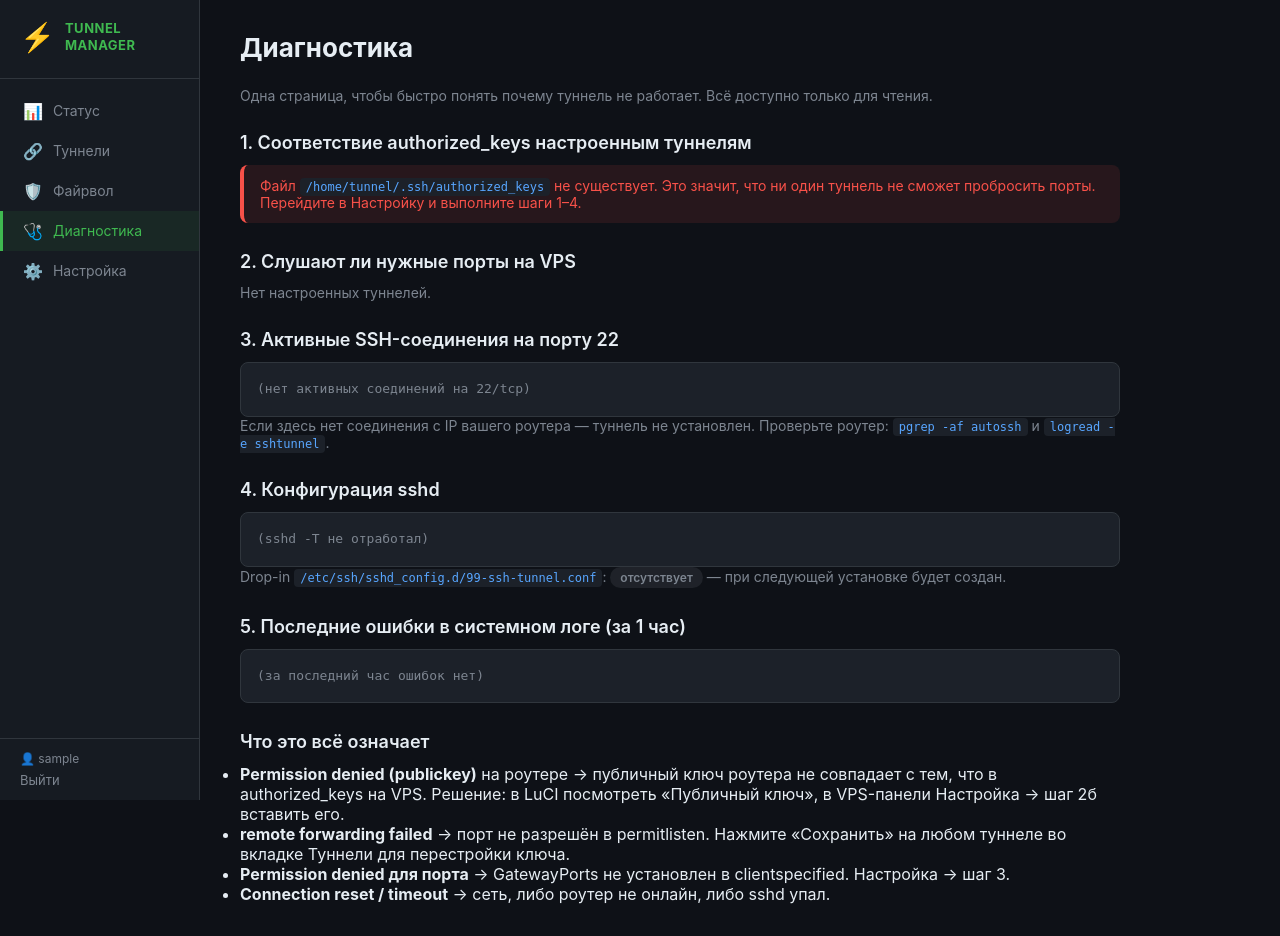
After one commit to youenmy/ssh-tunnel-manager, a Flask app: page /diagnostics in a window 1280 px wide. The commit adds this page. Run offline with Flask 3, Linux system fonts and the light colour scheme; the visitor is signed in with stand-in values (Sample User, id 1).

Commit message:
v2: key validation, test-connection button, diagnostics page
- OpenWrt init: validate SSH key with ssh-keygen -y before start
- LuCI: Test Connection button, show public key, auto-backup on replace
- VPS: new /diagnostics page
- VPS installer: sshd_config.d drop-in instead of editing sshd_config
- Default ServerAliveInterval lowered to 15s
- README: Troubleshooting section

```diff
--- a/vps/app.py
+++ b/vps/app.py
@@ -320,6 +320,76 @@ def api_private_key():
         return key_path.read_text(), 200, {"Content-Type": "text/plain"}
     return "No key generated", 404
 
+# ── Diagnostics ─────────────────────────────────────────────
+
+def _diag_authorized_keys(username):
+    """Read authorized_keys and return (exists, content, permitlisten_ports)."""
+    path = Path(f"/home/{username}/.ssh/authorized_keys")
+    if not path.exists():
+        return False, "", []
+    try:
+        content = path.read_text()
+    except PermissionError:
+        # Try via sudo-less read: the file should be readable by the Flask process
+        # if it runs as root (which it does in the systemd unit).
+        content = "(permission denied — panel must run as root)"
+        return True, content, []
+    ports = re.findall(r'permitlisten="[^"]*:(\d+)"', content)
+    return True, content, sorted(set(int(p) for p in ports))
+
+def _diag_established():
+    """List ESTABLISHED ssh connections from the tunnel user."""
+    r = run("ss -tnp state established '( sport = :22 )' 2>/dev/null | head -20", check=False)
+    return r.stdout.strip() or "(нет активных соединений на 22/tcp)"
+
+def _diag_listen_ports(tunnel_ports):
+    """Which tunnel ports are actually listening?"""
+    active = get_active_ports()
+    rows = []
+    for p in sorted(tunnel_ports):
+        status = "✓ слушает" if p in active else "✗ НЕ слушает"
+        rows.append((p, status))
+    return rows
+
+def _diag_journal_tail():
+    """Recent sshd/ssh errors mentioning tunnel user."""
+    r = run("journalctl -u ssh -u sshd --since '1 hour ago' --no-pager 2>/dev/null "
+            "| grep -iE 'tunnel|forward|denied|failed' | tail -30 || true", check=False)
+    return r.stdout.strip() or "(за последний час ошибок нет)"
+
+def _diag_sshd_config():
+    """Show effective GatewayPorts / drop-in status."""
+    r = run("sshd -T 2>/dev/null | grep -iE '^(gatewayports|clientalive)' || true", check=False)
+    dropin = Path("/etc/ssh/sshd_config.d/99-ssh-tunnel.conf")
+    return {
+        "effective": r.stdout.strip() or "(sshd -T не отработал)",
+        "dropin_exists": dropin.exists(),
+        "dropin_path": str(dropin),
+    }
+
+@app.route("/diagnostics")
+@login_required
+def diagnostics():
+    cfg = load_config()
+    username = cfg.get("tunnel_user", "tunnel")
+    ak_exists, ak_content, ak_ports = _diag_authorized_keys(username)
+    tunnel_ports = [t["remote_port"] for t in cfg.get("tunnels", [])]
+    mismatch = sorted(set(tunnel_ports) - set(ak_ports))
+
+    return render_template(
+        "diagnostics.html",
+        config=cfg,
+        ak_exists=ak_exists,
+        ak_content=ak_content,
+        ak_ports=ak_ports,
+        tunnel_ports=tunnel_ports,
+        mismatch=mismatch,
+        established=_diag_established(),
+        listen_rows=_diag_listen_ports(tunnel_ports),
+        journal_tail=_diag_journal_tail(),
+        sshd_info=_diag_sshd_config(),
+    )
+
 if __name__ == "__main__":
     port = int(os.environ.get("STM_PORT", 7575))
     app.run(host="0.0.0.0", port=port, debug=False)
--- a/vps/templates/base.html
+++ b/vps/templates/base.html
@@ -21,6 +21,9 @@
             </a></li>
             <li><a href="{{ url_for('firewall') }}" class="{% if request.endpoint == 'firewall' %}active{% endif %}">
                 <span class="icon">🛡️</span><span class="nav-label"> Файрвол</span>
+            </a></li>
+            <li><a href="{{ url_for('diagnostics') }}" class="{% if request.endpoint == 'diagnostics' %}active{% endif %}">
+                <span class="icon">🩺</span><span class="nav-label"> Диагностика</span>
             </a></li>
             <li><a href="{{ url_for('setup') }}" class="{% if request.endpoint == 'setup' %}active{% endif %}">
                 <span class="icon">⚙️</span><span class="nav-label"> Настройка</span>
--- /dev/null
+++ b/vps/templates/diagnostics.html
@@ -0,0 +1,88 @@
+{% extends "base.html" %}
+{% block title %}Диагностика — Tunnel Manager{% endblock %}
+
+{% block content %}
+<h1>Диагностика</h1>
+<p class="muted">Одна страница, чтобы быстро понять почему туннель не работает. Всё доступно только для чтения.</p>
+
+<h2>1. Соответствие authorized_keys настроенным туннелям</h2>
+{% if not ak_exists %}
+    <div class="alert alert-error">
+        Файл <code>/home/{{ config.tunnel_user }}/.ssh/authorized_keys</code> не существует.
+        Это значит, что ни один туннель не сможет пробросить порты. Перейдите в Настройку и выполните шаги 1–4.
+    </div>
+{% else %}
+    {% if mismatch %}
+        <div class="alert alert-error">
+            <strong>Рассинхрон!</strong> В ваших туннелях настроены порты, которых нет в authorized_keys (permitlisten):
+            <strong>{{ mismatch | join(', ') }}</strong>.<br>
+            Исправление: откройте вкладку Туннели и нажмите «Сохранить» на любом туннеле — authorized_keys будет перестроен.
+        </div>
+    {% else %}
+        <div class="alert alert-success">✓ Порты туннелей и permitlisten в ключе совпадают.</div>
+    {% endif %}
+
+    <table>
+        <thead><tr><th>Порт</th><th>В настроенных туннелях</th><th>В permitlisten ключа</th></tr></thead>
+        <tbody>
+            {% set all_ports = (tunnel_ports + ak_ports) | unique | sort %}
+            {% for p in all_ports %}
+            <tr>
+                <td>{{ p }}</td>
+                <td>{% if p in tunnel_ports %}<span class="badge badge-ok">есть</span>{% else %}<span class="badge badge-off">нет</span>{% endif %}</td>
+                <td>{% if p in ak_ports %}<span class="badge badge-ok">есть</span>{% else %}<span class="badge badge-off">нет</span>{% endif %}</td>
+            </tr>
+            {% endfor %}
+        </tbody>
+    </table>
+
+    <details style="margin-top:12px">
+        <summary>Показать содержимое authorized_keys</summary>
+        <pre class="log-output">{{ ak_content }}</pre>
+    </details>
+{% endif %}
+
+<h2>2. Слушают ли нужные порты на VPS</h2>
+{% if listen_rows %}
+<table>
+    <thead><tr><th>Порт VPS</th><th>Статус</th></tr></thead>
+    <tbody>
+        {% for port, status in listen_rows %}
+        <tr>
+            <td>{{ port }}</td>
+            <td>
+                {% if '✓' in status %}<span class="badge badge-ok">{{ status }}</span>
+                {% else %}<span class="badge badge-off">{{ status }}</span>{% endif %}
+            </td>
+        </tr>
+        {% endfor %}
+    </tbody>
+</table>
+<p class="muted">Если порт «не слушает» — либо роутер не подключён, либо у autossh не получилось забиндить (проверьте GatewayPorts и permitlisten).</p>
+{% else %}
+<p class="muted">Нет настроенных туннелей.</p>
+{% endif %}
+
+<h2>3. Активные SSH-соединения на порту 22</h2>
+<pre class="log-output">{{ established }}</pre>
+<p class="muted">Если здесь нет соединения с IP вашего роутера — туннель не установлен. Проверьте роутер: <code>pgrep -af autossh</code> и <code>logread -e sshtunnel</code>.</p>
+
+<h2>4. Конфигурация sshd</h2>
+<pre class="log-output">{{ sshd_info.effective }}</pre>
+<p class="muted">
+    Drop-in <code>{{ sshd_info.dropin_path }}</code>:
+    {% if sshd_info.dropin_exists %}<span class="badge badge-ok">присутствует</span>
+    {% else %}<span class="badge badge-off">отсутствует</span> — при следующей установке будет создан.{% endif %}
+</p>
+
+<h2>5. Последние ошибки в системном логе (за 1 час)</h2>
+<pre class="log-output">{{ journal_tail }}</pre>
+
+<h2>Что это всё означает</h2>
+<ul>
+    <li><strong>Permission denied (publickey)</strong> на роутере → публичный ключ роутера не совпадает с тем, что в authorized_keys на VPS. Решение: в LuCI посмотреть «Публичный ключ», в VPS-панели Настройка → шаг 2б вставить его.</li>
+    <li><strong>remote forwarding failed</strong> → порт не разрешён в permitlisten. Нажмите «Сохранить» на любом туннеле во вкладке Туннели для перестройки ключа.</li>
+    <li><strong>Permission denied для порта</strong> → GatewayPorts не установлен в clientspecified. Настройка → шаг 3.</li>
+    <li><strong>Connection reset / timeout</strong> → сеть, либо роутер не онлайн, либо sshd упал.</li>
+</ul>
+{% endblock %}
```
Also changed, not shown: README.md, 5 other files.
